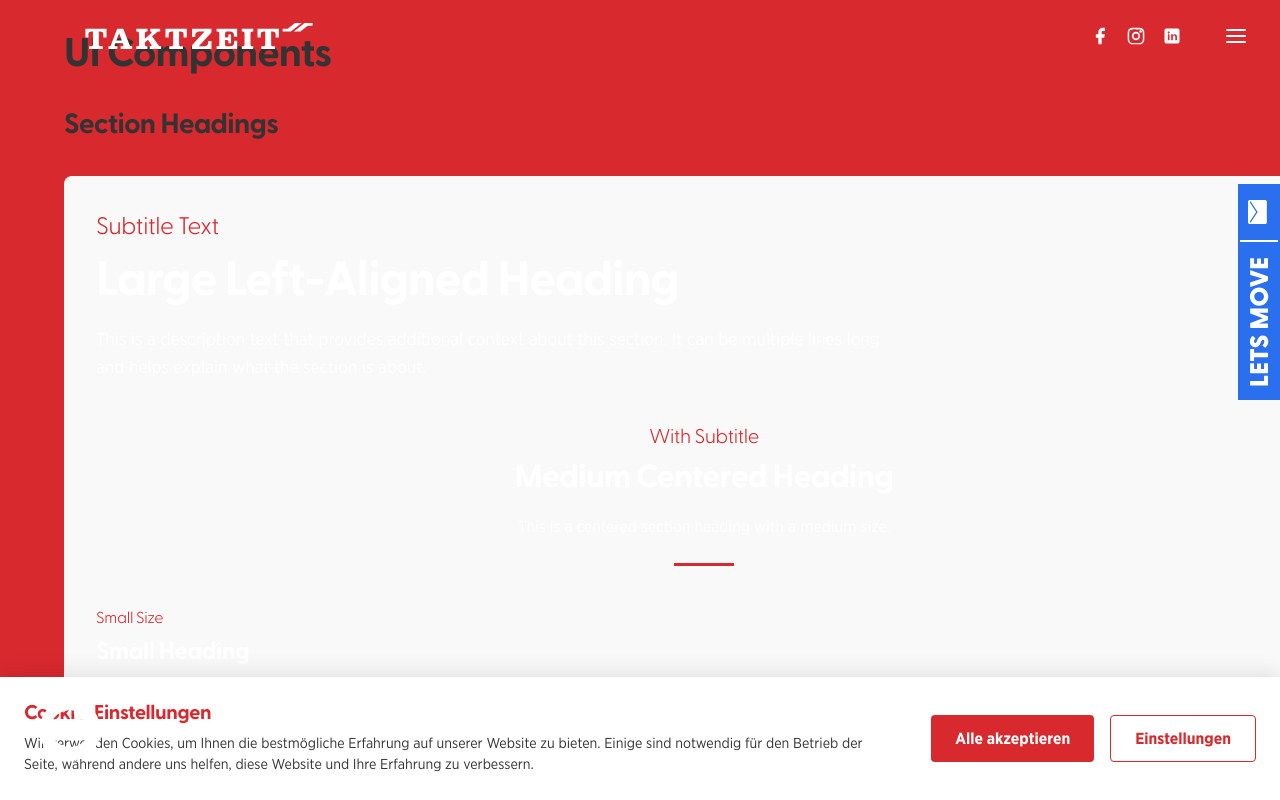
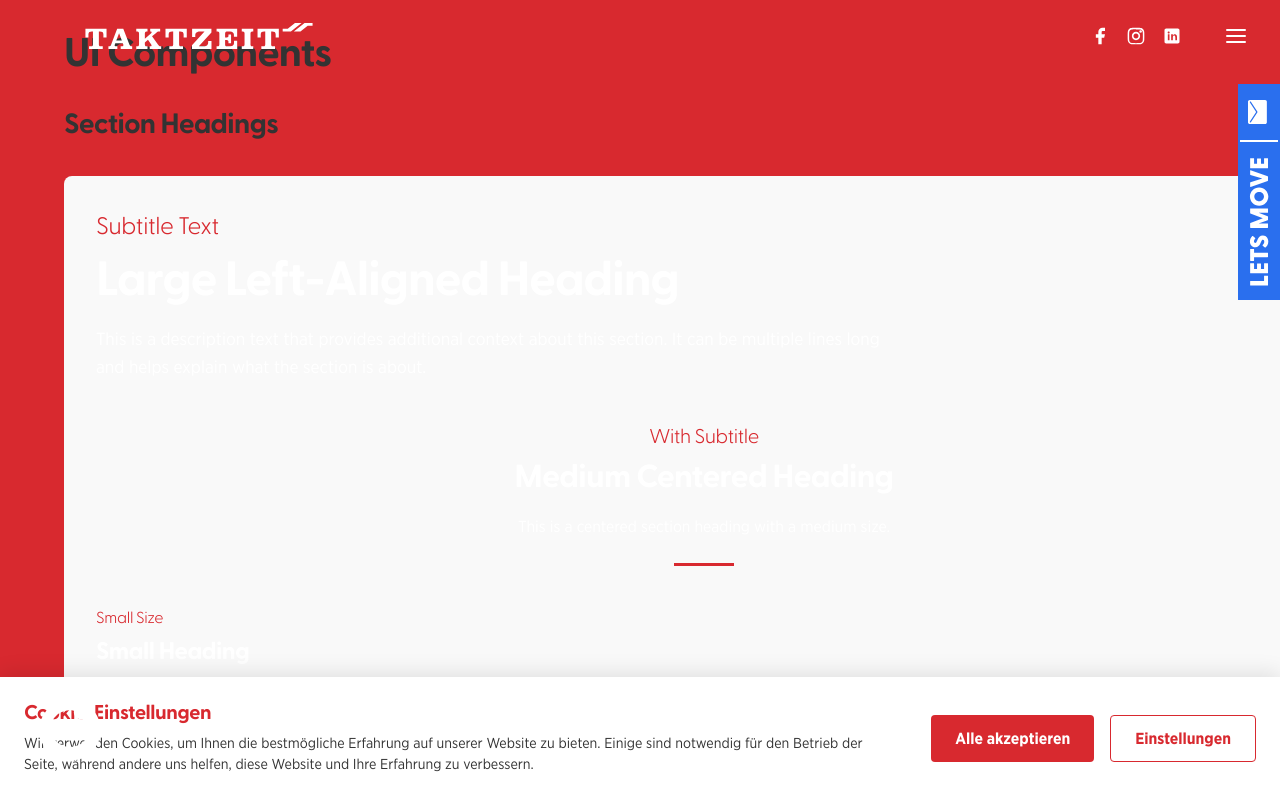
Before and after one commit to felixseeger/tz25, a Vue app: page /components in a window 1280 px wide. Shown: the top 800 px of the page. Built offline with nearby package versions, Linux system fonts and the light colour scheme; a web font is replaced by a local one.

Commit message:
UI improvement: Move fixed contact button 100px up from the middle

```diff
--- a/src/assets/scss/components/_contact-button.scss
+++ b/src/assets/scss/components/_contact-button.scss
@@ -2,7 +2,7 @@
 .contact-button {
   position: fixed;
   right: 0;
-  bottom: 50%;
+  bottom: calc(50% + 100px); /* Moved 100px up from the middle */
   z-index: $z-index-contact-button;
   transition: opacity 0.5s ease, visibility 0.5s ease, transform 0.3s ease;
   width: 42px; /* Fixed width as requested */
```
